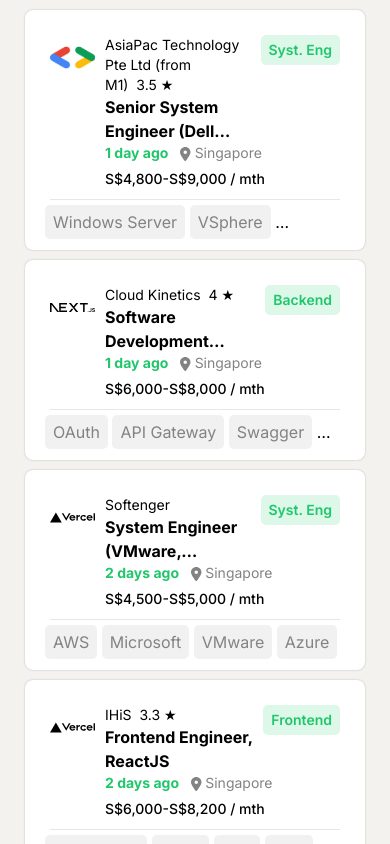
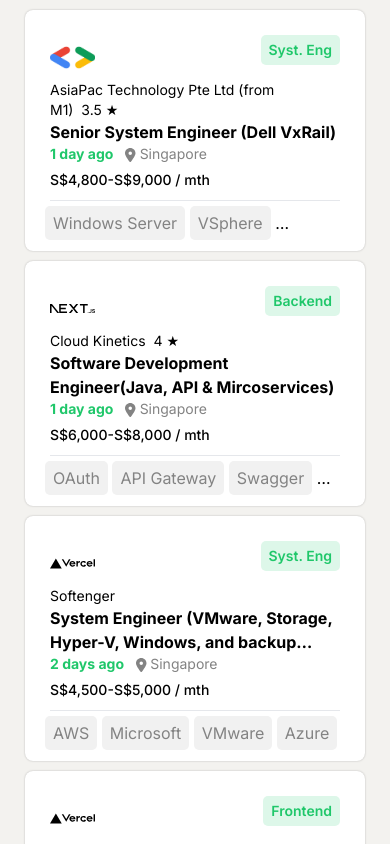
Before and after one commit to mingyuanc/nodeflair-technical, a Next.js app: page / in a window 390 px wide. Shown: the top 844 px of the page. Built offline with nearby package versions, Linux system fonts and the light colour scheme.

Commit message:
Fix mobile version

```diff
--- a/src/app/page.tsx
+++ b/src/app/page.tsx
@@ -6,7 +6,7 @@
 export default function Home() {
   const [selected, setSelected] = useState(data[0]);
   return (
-    <div className="max-w-[1110px] w-full h-max flex">
+    <div className="max-w-[1110px] w-full h-max flex xl:px-3">
       <div className="w-full p-[5px] xl:w-[29.5rem] xl:pt-10">
         {data.map((x) => (
           <Card
@@ -17,7 +17,7 @@
           />
         ))}
       </div>
-      <div className="invisible xl:visible xl:px-[5px]">
+      <div className="hidden xl:block xl:px-[5px]">
         <JobDescription title={selected.title} />
       </div>
     </div>
--- a/src/components/Card.tsx
+++ b/src/components/Card.tsx
@@ -67,23 +67,23 @@
   specialisation: string;
 }) => {
   return (
-    <div className="flex flex-row">
+    <div className="flex flex-row flex-wrap xl:flex-nowrap">
       <img
         src={companyImg}
         alt="Company image"
         className="w-[45px] h-[45px] mr-[10px]"
       />
-      <div className="flex flex-col ">
+      <div className="ml-auto pl-[10px] text-sm xl:order-3">
+        <div className="bg-nodeflair-bgGreen text-nodeflair-green w-max px-2 py-[5px] rounded-[5px] font-semibold">
+          {specialisation}
+        </div>
+      </div>
+      <div className="flex flex-col basis-full shrink xl:!basis-auto xl:!mt-0">
         <p className="font-normal text-sm">
           <span>{company}</span>
           {stars != -1 && <span>&nbsp;&nbsp;{stars}&nbsp;★</span>}
         </p>
         <h2 className="font-bold text-ellipsis line-clamp-2">{title}</h2>
-      </div>
-      <div className="ml-auto pl-[10px] text-sm">
-        <div className="bg-nodeflair-bgGreen text-nodeflair-green w-max px-2 py-[5px] rounded-[5px] font-semibold">
-          {specialisation}
-        </div>
       </div>
     </div>
   );
@@ -99,7 +99,7 @@
   salary: string;
 }) => {
   return (
-    <div className="pl-[55px] w-full text-sm">
+    <div className="xl:pl-[55px] w-full text-sm">
       <div className="flex mb-[6px]">
         <span className="text-nodeflair-green font-bold">{duration} ago</span>
         <div className="text-nodeflair-lightGrey flex font-normal">
--- a/src/components/JobDescription.tsx
+++ b/src/components/JobDescription.tsx
@@ -1,6 +1,6 @@
 function JobDescription({ title }: { title: string }) {
   return (
-    <div className="h-0 w-0 xl:min-h-[200px] xl:max-h-[60vh] xl:h-auto xl:w-auto rounded-lg bg-white flex-grow sticky overflow-auto top-11">
+    <div className="h-0 w-0 xl:min-h-[200px] xl:max-h-[80vh] xl:h-auto xl:w-auto rounded-lg bg-white flex-grow sticky overflow-auto top-11">
       <div className="xl:px-[28px] xl:py-[29px]">
         <h1 className="font-bold text-3xl">{title}</h1>
         <h2>---Filler text---</h2>
```
